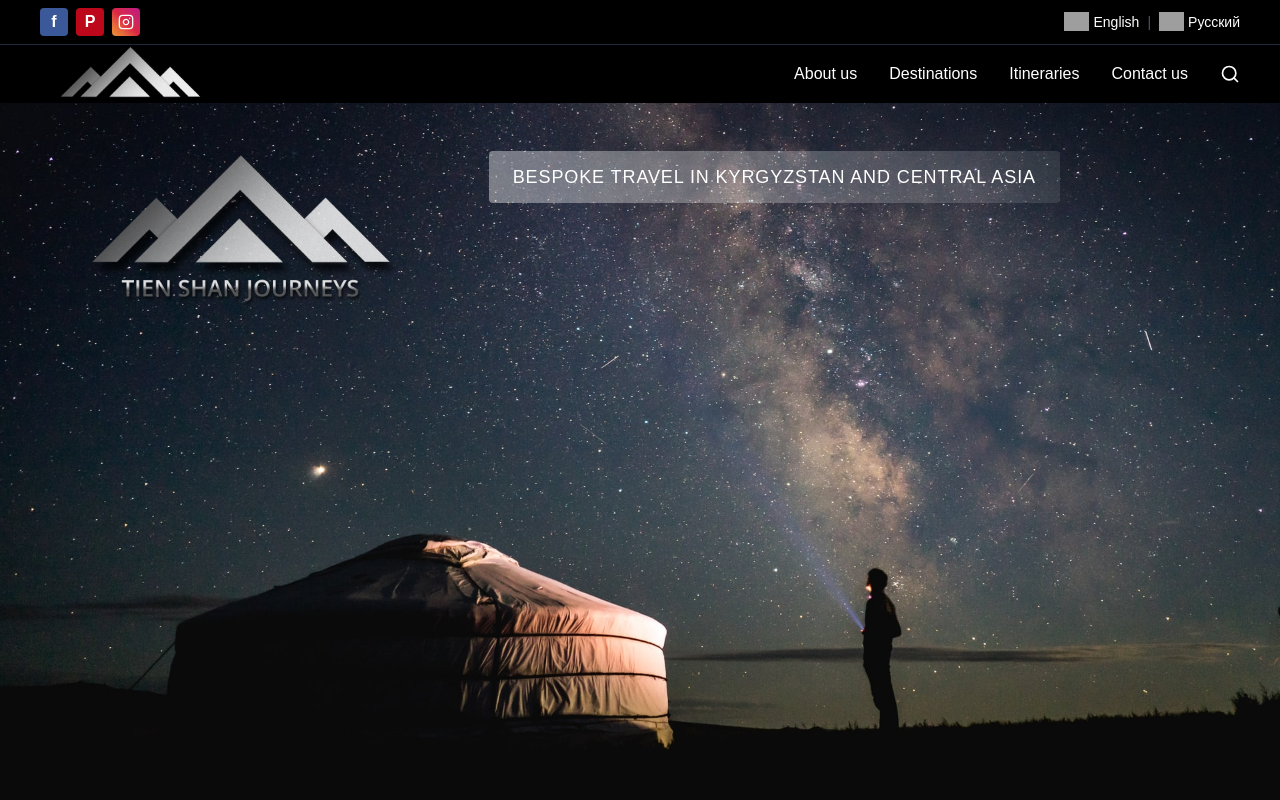
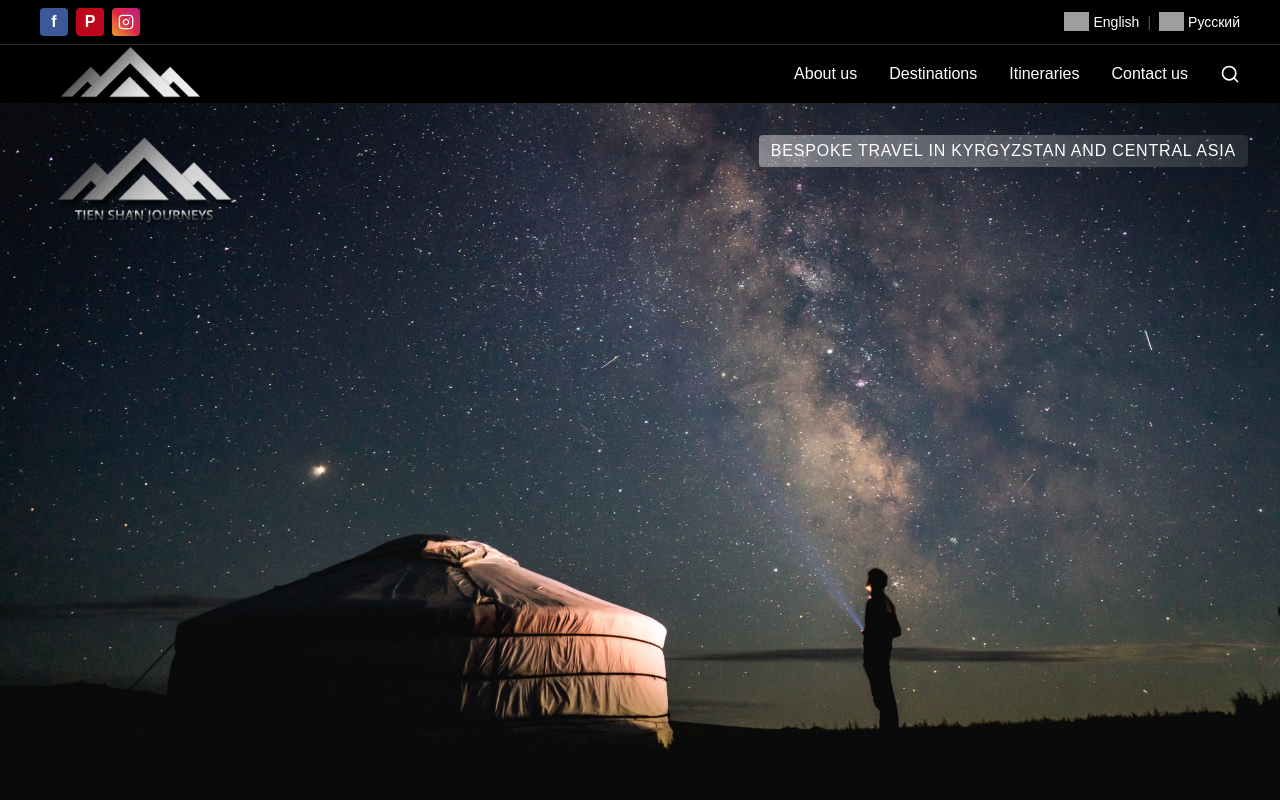
Before and after one commit to Erkebulan100/kyrgyzstan-ai-tourism-thesis, a Next.js app: page / in a window 1280 px wide. Shown: the top 800 px of the page. Built offline with nearby package versions, Linux system fonts and the light colour scheme; grey boxes are pictures that could not be loaded.

Commit message:
Fix logo and slogan positioning, adjust sizes for consistency, Remove dark overlay from hero, update dots paths, Fix horizontal overflow and improve tours section

```diff
--- a/app/page.js
+++ b/app/page.js
@@ -10,28 +10,28 @@ export default function Home() {
 <section className="relative flex items-center justify-center overflow-hidden" style={{ height: 'calc(100vh - 90px)', marginTop: '0' }}>
   {/* Background Image */}
   <div
-    className="absolute inset-0 bg-cover bg-no-repeat"
+    className="absolute inset-0 bg-cover bg-no-repeat bg-bottom"
     style={{
       backgroundImage: "url('/images/hero/hero-yurt-night.jpg')",
-      backgroundPosition: 'center bottom'
+      // backgroundPosition: 'center bottom'
     }}
   ></div>
 
   {/* Dark Overlay */}
   {/* <div className="absolute inset-0 bg-black opacity-30"></div> */}
   {/* Logo - Top Left */}
-<div className="absolute top-12 left-12 z-10">
+<div className="absolute top-8 left-8 z-10">
   <img
     src="/images/logo/logo_without_slogan.png"
     alt="Tien Shan Journeys"
-    className="w-96 h-auto opacity-90"
+    className="w-32 md:w-56 h-auto opacity-90"
   />
 </div>
   {/* Content - Tagline Only */}
-<div className="absolute top-12 right-55 z-10 text-white">
+<div className="absolute top-8 right-8 z-10 text-white">
   {/* Tagline Box */}
-  <div className="px-6 py-3 rounded" style={{ background: 'linear-gradient(to right, rgba(255,255,255,0.4), rgba(255,255,255,0.1))' }}>
-    <p className="text-white text-base md:text-lg font-light tracking-wider uppercase">
+  <div className="px-3 py-1 rounded" style={{ background: 'linear-gradient(to right, rgba(255,255,255,0.4), rgba(255,255,255,0.1))' }}>
+    <p className="text-white text-sm md:text-base font-light tracking-wider uppercase">
       Bespoke Travel in Kyrgyzstan and Central Asia
     </p>
   </div>
```
